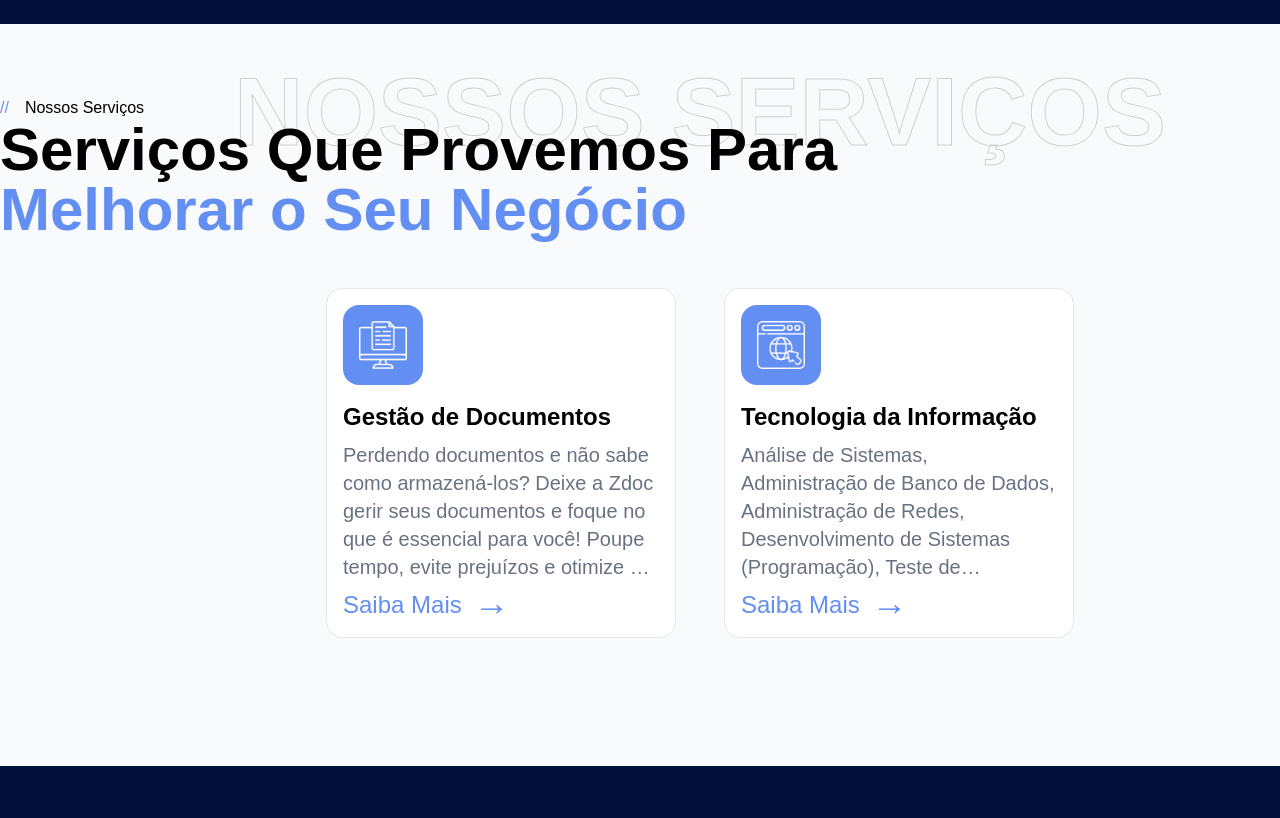
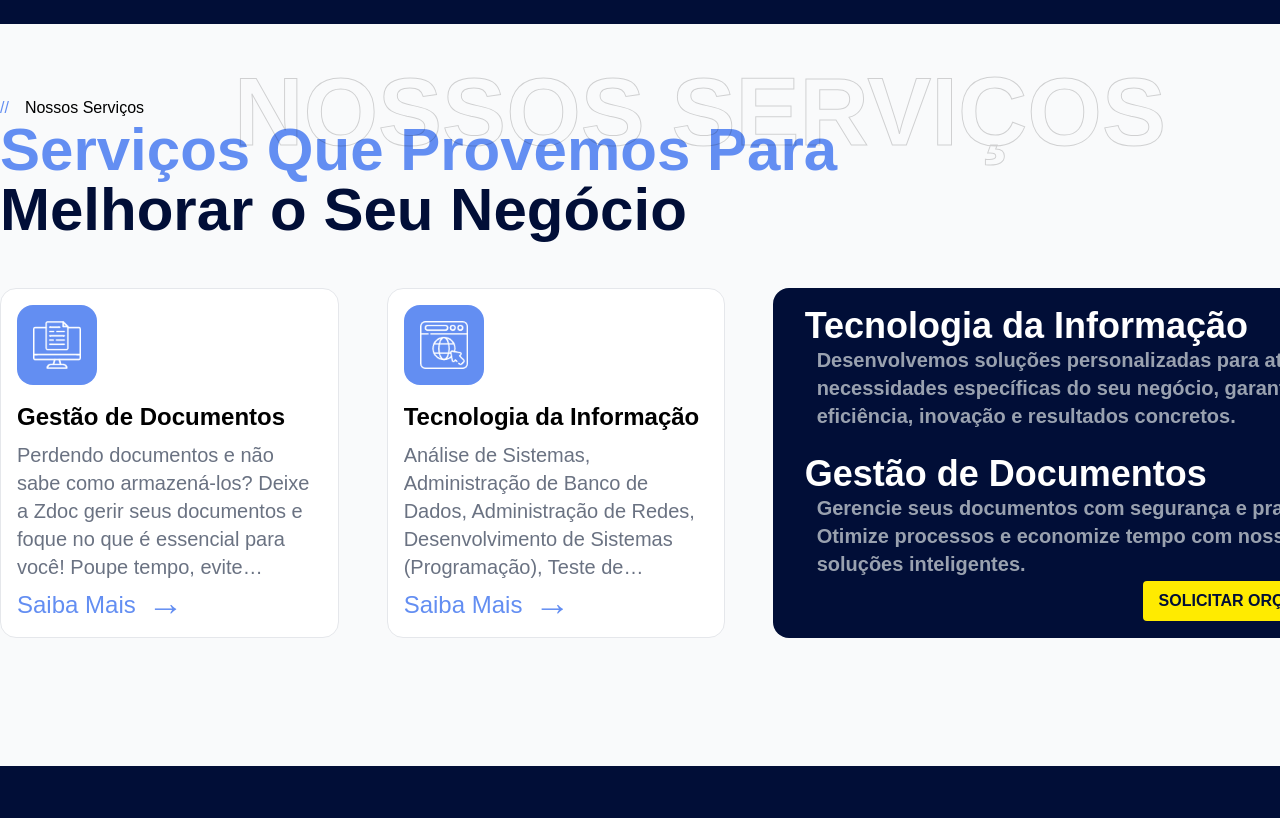
Before and after one commit to vitorlima-vsl/zdoc, a Vue app: page / in a window 1280 px wide. Shown: the part 720-1538 px from the top of the page. Built offline with nearby package versions, Linux system fonts and the light colour scheme.

Commit message:
:sparkles: feat: melhorias na seção "Nossos Serviços" com novos componentes e layout

```diff
--- a/src/components/Sections/SectionServices.vue
+++ b/src/components/Sections/SectionServices.vue
@@ -6,30 +6,54 @@ import Card from '../UI/Cards/Card.vue'
 </script>
 
 <template>
-    <section class="w-[1400px]  mx-auto mb-12 relative pt-14">
-       <HiddenTittle color="BLACK" title="Nossos Serviços" />
+    <section id="ect" class="w-[1400px]  mx-auto mb-12 relative pt-14">
+        <HiddenTittle color="BLACK" title="Nossos Serviços" />
 
         <div class="mb-12">
             <Subtitle class="mt-4" title="Nossos Serviços" />
-            <h2 class="text-6xl font-bold">Serviços Que Provemos Para <br><span class="text-blue-lighter">Melhorar o Seu
+            <h2 class="text-6xl font-bold text-blue-lighter">Serviços Que Provemos Para <br><span class="text-blue-darker">Melhorar o Seu
                     Negócio</span></h2>
         </div>
 
         <div class="flex justify-center w-full gap-12">
 
-                <Card paragraph="Perdendo documentos e não sabe como armazená-los?
+            <Card paragraph="Perdendo documentos e não sabe como armazená-los?
             Deixe a Zdoc gerir seus documentos e foque no que é essencial para você!
             Poupe tempo, evite prejuízos e otimize a gestão de documentos.
             Ganhe em rapidez, qualidade e eficiência no trabalho, enquanto cuidamos da organização para você."
-                    title="Gestão de Documentos"
-                    img="monitorDoc.png" />
+                title="Gestão de Documentos" img="monitorDoc.png" />
 
 
 
             <Card paragraph="Análise de Sistemas, Administração de Banco de Dados,
                         Administração de Redes, Desenvolvimento de Sistemas (Programação), Teste de Softwares…"
-                        title="Tecnologia da Informação"
-                        img="webDev.png" />
+                title="Tecnologia da Informação" img="webDev.png" />
+
+            <div class="h-[350px] w-[650px] bg-blue-darker rounded-2xl flex items-center justify-center">
+                <div class="size-[90%] flex flex-col justify-between">
+                    <div>
+                        <div class="">
+                            <h3 class="text-white text-4xl font-bold">Tecnologia da Informação</h3>
+                        <div class="pl-3">
+                            <span class="font-semibold text-gray-400 text-xl">Desenvolvemos soluções personalizadas para atender às necessidades específicas do seu
+                                negócio, garantindo eficiência, inovação e resultados concretos.</span>
+                        </div>
+                        </div>
+                        <div class="mt-6">
+                            <h3 class="text-white text-4xl font-bold">Gestão de Documentos </h3>
+                            <div class="pl-3">
+                            <span class="text-gray-400 font-semibold text-xl"> Gerencie seus documentos com segurança e praticidade. Otimize processos e economize tempo com nossas soluções inteligentes. </span>
+                            </div>
+                        </div>
+                    </div>
+                    <div class="w-full flex justify-end">
+                        <a href="#"
+                        class=" bg-yellow text-blue-darker font-bold py-2 px-4 rounded hover:bg-yellowHover"
+                        >SOLICITAR ORÇAMENTO </a>
+
+                    </div>
+                </div>
+            </div>
         </div>
 
     </section>
```
